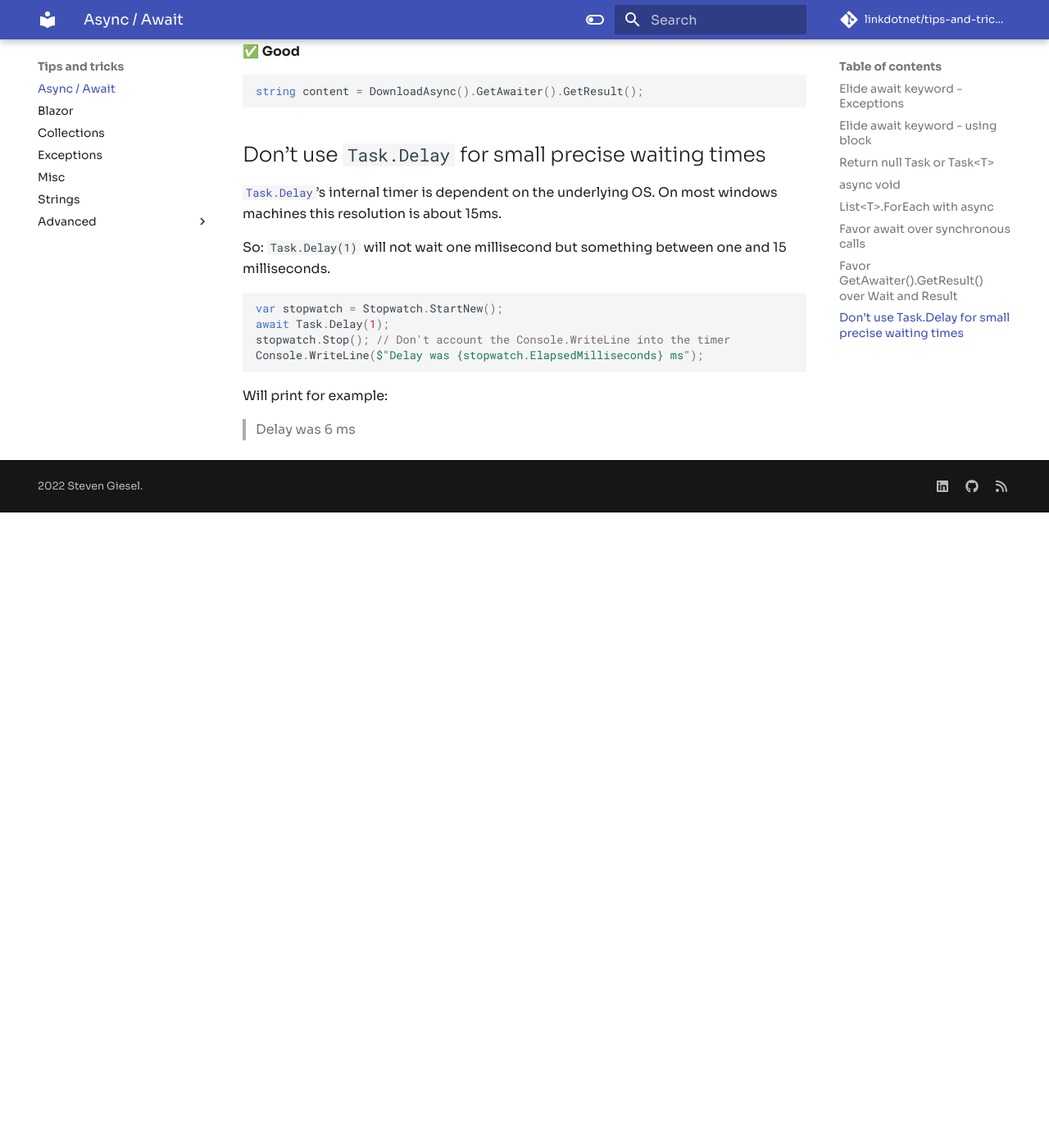
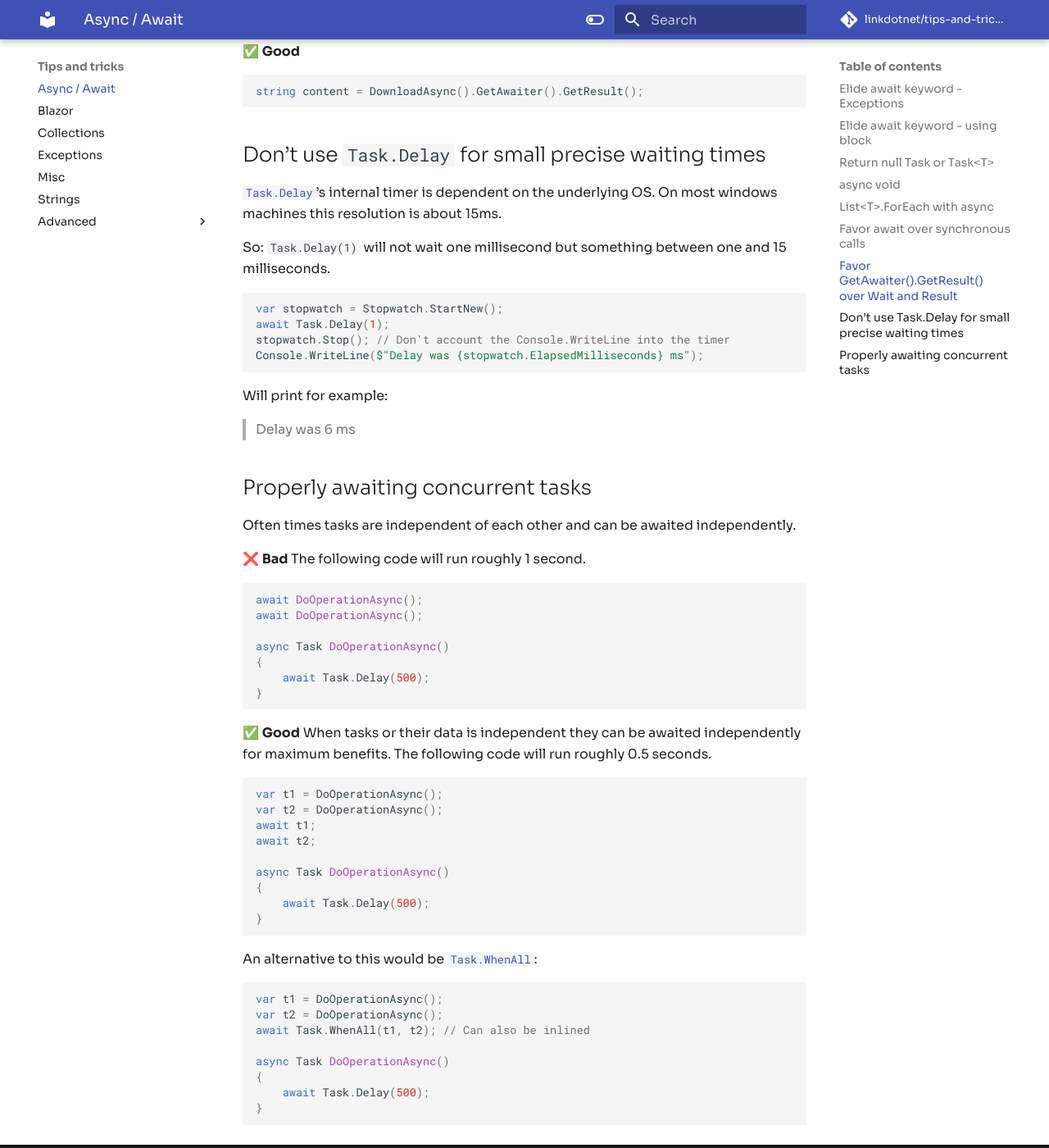
Before and after one commit to linkdotnet/tips-and-tricks, an MkDocs documentation site: the page built from docs/async_await.md, in a window 1280 px wide and 1400 px high, scrolled down 5017 px. Shown: the whole window at 82% size. Built offline with MkDocs 1.6.1 and Material for MkDocs 9.7.7, drawn with Linux system fonts in a browser that asks for light colours; comment, search, counter and statistics services are not loaded; before the commit the page ends 5642 px from its top, so only the background shows below that.

Commit message:
Added independent tasks

````diff
--- a/docs/async_await.md
+++ b/docs/async_await.md
@@ -225,3 +225,44 @@ Console.WriteLine($"Delay was {stopwatch.ElapsedMilliseconds} ms");
 
 Will print for example:
 > Delay was 6 ms
+
+## Properly awaiting concurrent tasks
+Often times tasks are independent of each other and can be awaited independently.
+
+❌ **Bad** The following code will run roughly 1 second.
+```csharp
+
+await DoOperationAsync();
+await DoOperationAsync();
+
+async Task DoOperationAsync()
+{
+	await Task.Delay(500);
+}
+```
+
+✅ **Good** When tasks or their data is independent they can be awaited independently for maximum benefits. The following code will run roughly 0.5 seconds.
+
+```csharp
+var t1 = DoOperationAsync();
+var t2 = DoOperationAsync();
+await t1;
+await t2;
+
+async Task DoOperationAsync()
+{
+	await Task.Delay(500);
+}
+```
+
+An alternative to this would be [`Task.WhenAll`](https://docs.microsoft.com/en-us/documentation/):
+```csharp
+var t1 = DoOperationAsync();
+var t2 = DoOperationAsync();
+await Task.WhenAll(t1, t2); // Can also be inlined
+
+async Task DoOperationAsync()
+{
+	await Task.Delay(500);
+}
+```
````
